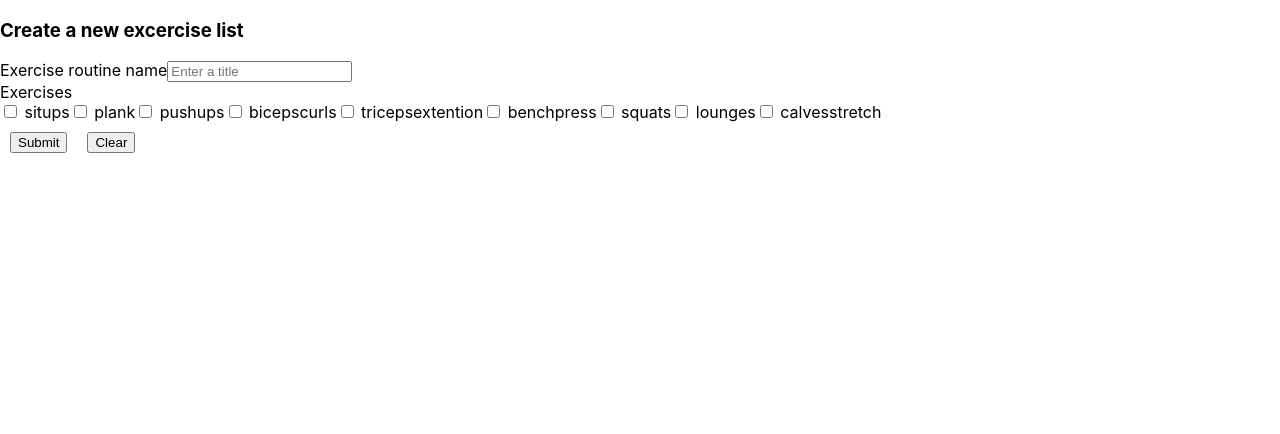
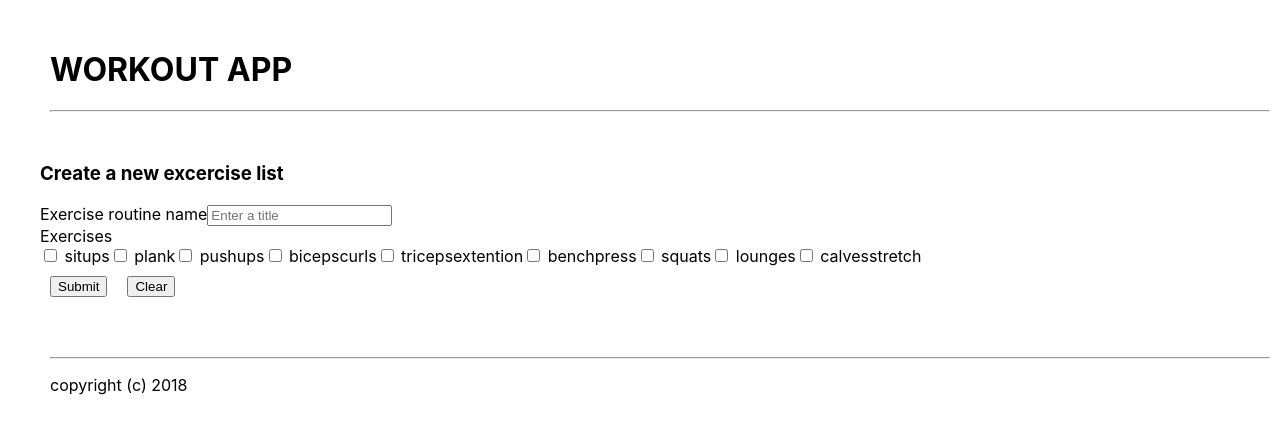
Before and after one commit to usaspiff/react-workout-app-forms, a React (Create React App) app: page / in a window 1280 px wide. Shown: the top 434 px of the page. Built offline with nearby package versions, Linux system fonts and the light colour scheme.

Commit message:
UI frame improvements

```diff
--- a/src/App.js
+++ b/src/App.js
@@ -1,15 +1,17 @@
 import React, { Component } from 'react';
 import './App.css';
+import Header from './components/Header';
 import FormContainer from './containers/FormContainer';
+import Footer from './components/Footer';
 
 class App extends Component {
   render() {
-    return (
-      <div className="col-md-6">
+    return <div className="col-md-6" style={{ marginLeft: "40px" }}>
+        <Header />
         <h3>Create a new excercise list</h3>
         <FormContainer />
-      </div>
-    );
+        <Footer />
+      </div>;
   }
 }
 
--- /dev/null
+++ b/src/components/Footer.js
@@ -0,0 +1,19 @@
+import React from 'react';
+
+const Footer = () => {
+    return (
+        <div
+            className='container-fluid'
+            style={footerStyle}
+        >
+        <hr></hr>
+            <p>copyright (c) 2018</p>
+        </div>
+    )
+}
+
+const footerStyle = {
+    margin: '50px 10px 50px 10px'
+}
+
+export default Footer;
--- /dev/null
+++ b/src/components/Header.js
@@ -0,0 +1,19 @@
+import React from 'react';
+
+const Header = () => {
+    return (
+        <div
+            className='container-fluid'
+            style={headerStyle}
+        >
+        <h1>WORKOUT APP</h1>
+        <hr></hr>
+        </div>
+    )
+}
+
+const headerStyle = {
+    margin: '50px 10px 50px 10px'
+}
+
+export default Header;
--- /dev/null
+++ b/src/containers/persoRoutines.js
@@ -0,0 +1 @@
+import React, {Component} from 'react;'
```
Also changed, not shown: src/containers/presetRoutines.js (added).
